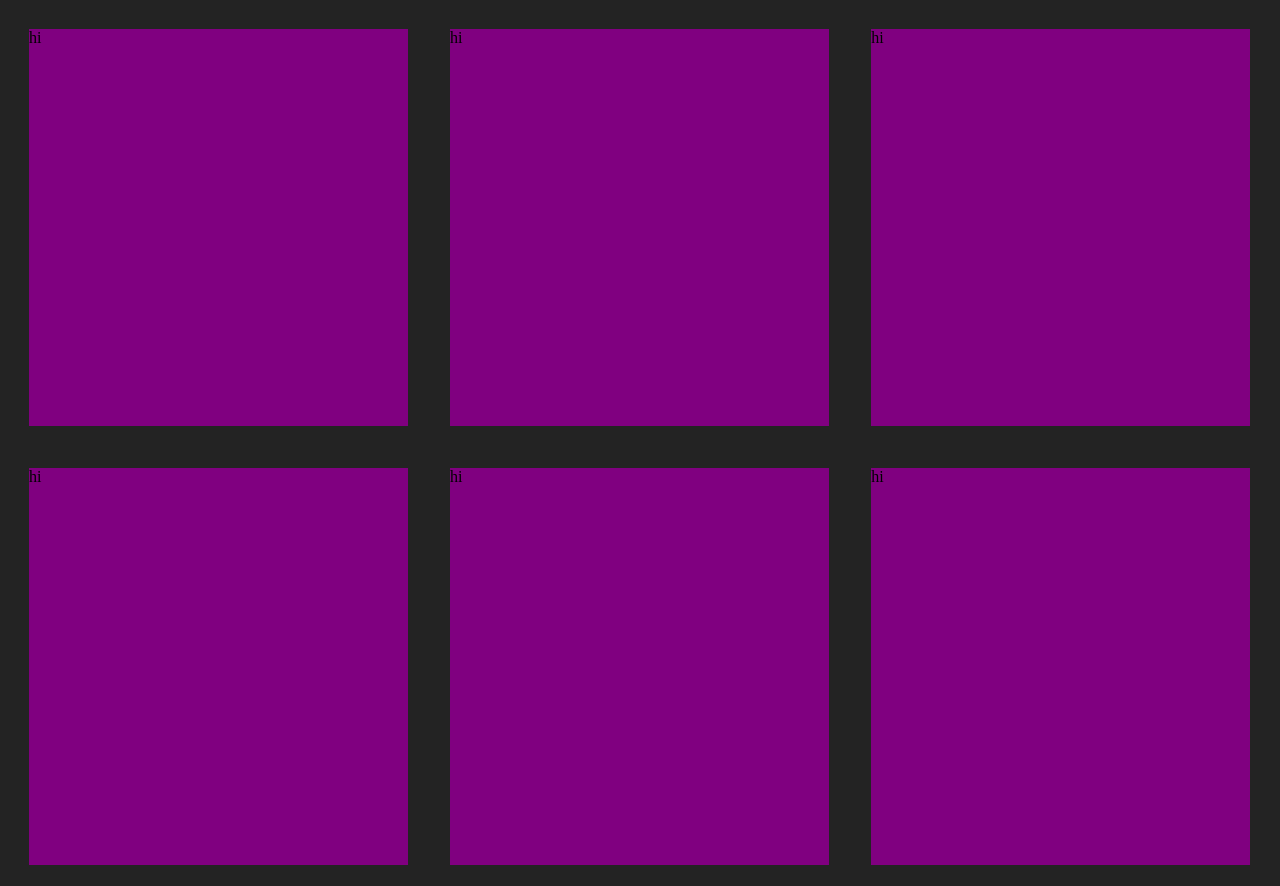
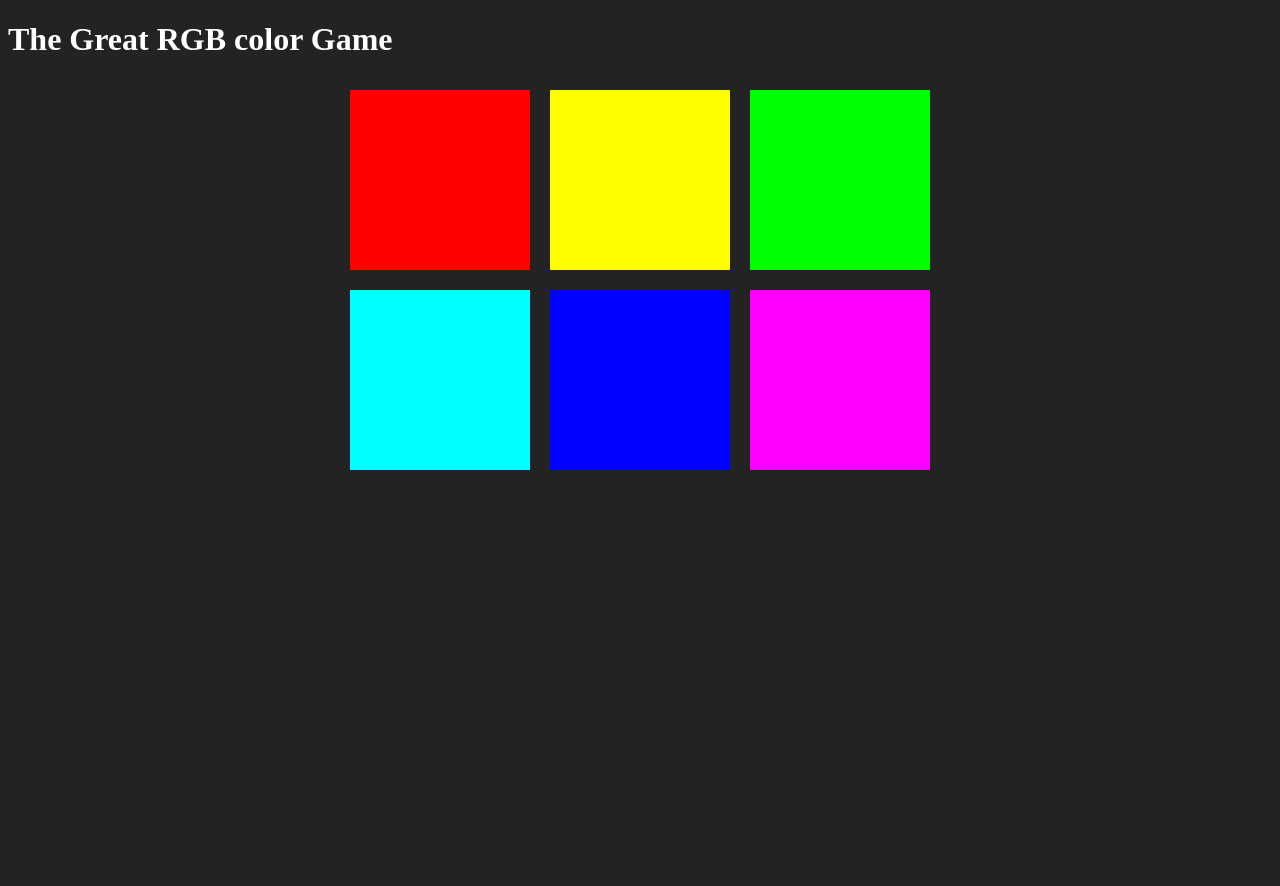
Before and after one commit to Prodigy00/color-game, a plain HTML site: page index.html in a window 1280 px wide. After the commit the page ends 800 px from the top, so only its background shows below. Drawn offline with Linux system fonts and the light colour scheme.

Commit message:
Adding colors to squares using js

```diff
--- a/css/game.css
+++ b/css/game.css
@@ -9,3 +9,12 @@ body {
     float: left;
     margin: 1.66%;
 }
+
+#container {
+    max-width: 600px;
+    margin: 0 auto; //neat trick to make your subject centered
+}
+
+h1 {
+    color: white;
+}
--- a/index.html
+++ b/index.html
@@ -8,14 +8,16 @@
     <title>Color Game</title>
 </head>
 <body>
+    <h1>The Great RGB color Game</h1>
+
  <div id="container">
-    <div class="square">hi</div>
-    <div class="square">hi</div>
-    <div class="square">hi</div>
-    <div class="square">hi</div>
-    <div class="square">hi</div>
-    <div class="square">hi</div>
+    <div class="square"></div>
+    <div class="square"></div>
+    <div class="square"></div>
+    <div class="square"></div>
+    <div class="square"></div>
+    <div class="square"></div>
  </div>
-    <link type="text/js" href="./js/game.js">
+    <script src="./js/game.js"></script>
 </body>
 </html>
--- a/js/game.js
+++ b/js/game.js
@@ -0,0 +1,14 @@
+//giving the squares different colors
+const colors = [
+    'rgb(255, 0, 0)',
+    'rgb(255, 255, 0)',
+    'rgb(0, 255, 0)',
+    'rgb(0, 255, 255)',
+    'rgb(0, 0, 255)',
+    'rgb(255, 0, 255)'
+];
+// select all six squares, loop through them and assign a color each from the array to the squares
+const squares = document.querySelectorAll('.square');
+for (let i = 0; i < squares.length; i++) {
+    squares[i].style.backgroundColor = colors[i];
+}
```
